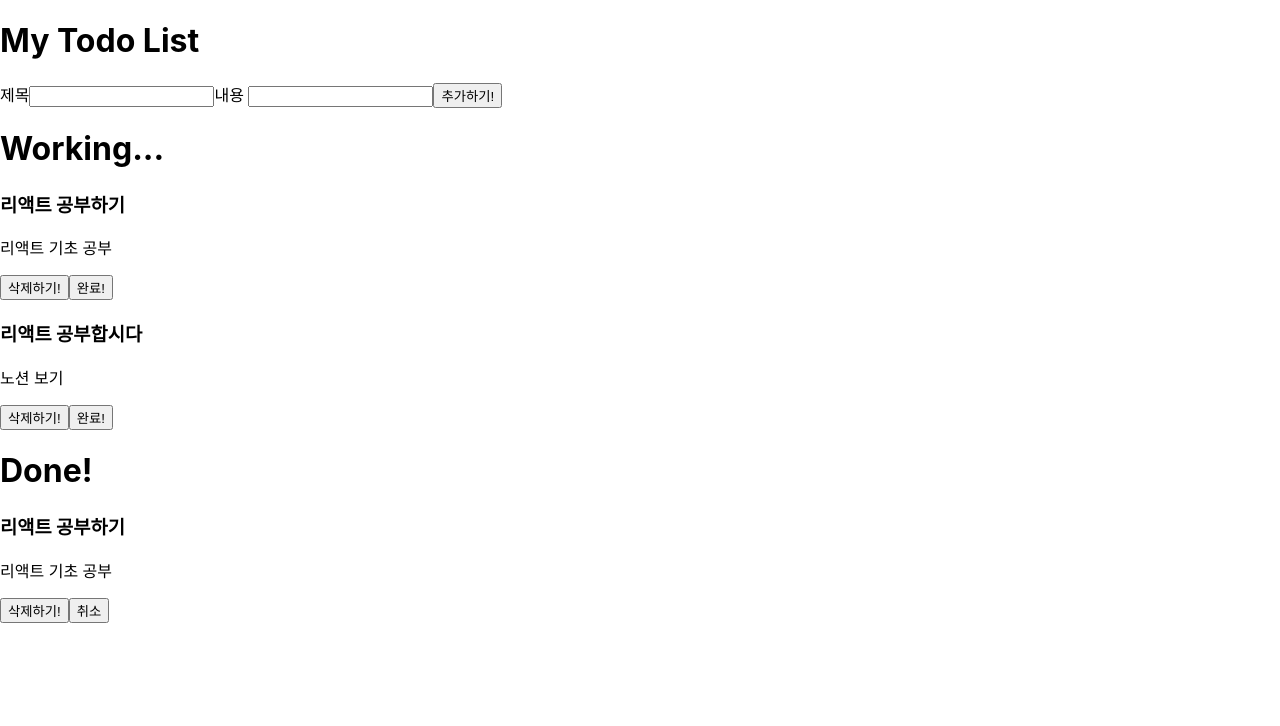
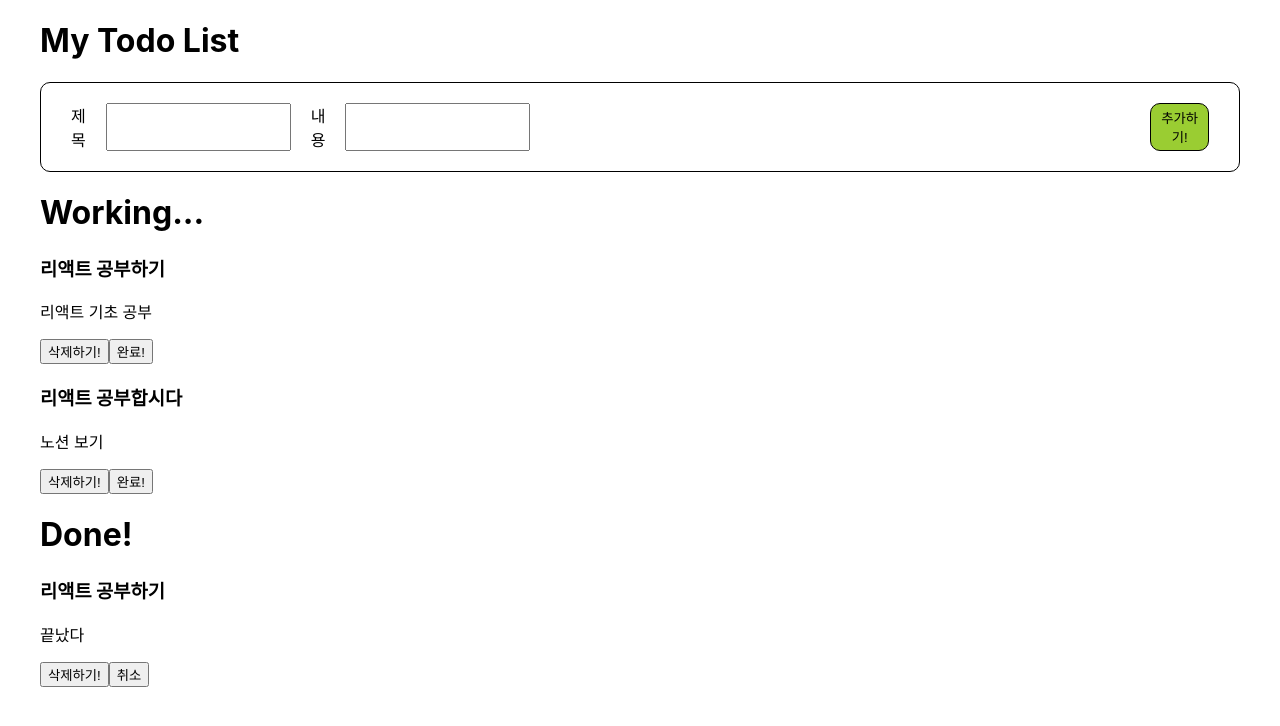
Before and after one commit to UkTheBlood/todolist, a React (Create React App) app: page / in a window 1280 px wide. Shown: the top 726 px of the page. Built offline with nearby package versions, Linux system fonts and the light colour scheme.

Commit message:
components separation

```diff
--- a/src/App.css
+++ b/src/App.css
@@ -0,0 +1,18 @@
+.wrapper {
+    width: 1200px;
+    margin: auto;
+}
+.title {
+    border: 1px solid black;
+    padding: 20px 30px;
+    border-radius: 10px;
+    display: flex;
+    gap: 20px;
+}
+.add-button {
+    margin-left: 600px;
+    width: 150px;
+    background-color: yellowgreen;
+    border: 1px solid black;
+    border-radius: 10px;
+}
--- a/src/App.js
+++ b/src/App.jsx
@@ -1,12 +1,14 @@
 import React, { useState } from "react";
 import './App.css';
+import DoneSection from "./components/DoneSection";
+import WorkingSection from "./components/WorkingSection";
 
 function App() {
   // 초기값과 setTodo 만들기
   const [todo, setTodo] = useState([
     { id: 1, title: "리액트 공부하기", contents: "리액트 기초 공부", done: false },
     { id: 2, title: "리액트 공부합시다", contents: "노션 보기", done: false },
-    { id: 3, title: "리액트 공부하기", contents: "리액트 기초 공부", done: true },
+    { id: 3, title: "리액트 공부하기", contents: "끝났다", done: true },
   ]);
 
   const [title, setTitle] = useState('')
@@ -59,19 +61,10 @@ function App() {
     );
   };
 
-
-  // const ModifyClick = (id: number) => {
-  //   setUsers((el) =>
-  //     el.map((todo) => (todo.id === id ? { ...todo, done: !todo.done } : todo))
-  //   );
-  // };
-
-
-
   return (
-    <div>
+    <div className="wrapper">
       <h1>My Todo List</h1>
-      <div>
+      <div className="title">
         {/* input 태그들 */}
         제목
         <input
@@ -83,8 +76,9 @@ function App() {
           value={contents}
           onChange={contentsChangeHandler}
         />
-        <button onClick={clickAddbutton}>추가하기!</button>
+        <button className="add-button" onClick={clickAddbutton}>추가하기!</button>
       </div>
+
 
 
       {/* Working... */}
@@ -95,14 +89,12 @@ function App() {
             return work.done === false
           }).map(item => {
             return (
-              <div key={item.id} className="">
-                <h3>{item.title}</h3>
-                <p>{item.contents}</p>
-
-                <button onClick={() => clickRomoveButton(item.id)}>삭제하기!</button>
-
-                <button onClick={() => isDoneButton(item.id)}>완료!</button>
-              </div>
+              <WorkingSection
+                key={item.id}
+                item={item}
+                clickRomoveButton={clickRomoveButton}
+                isDoneButton={isDoneButton}
+              />
             )
           })
         }
@@ -117,14 +109,12 @@ function App() {
             return work.done === true
           }).map(item => {
             return (
-              <div key={item.id} className="">
-                <h3>{item.title}</h3>
-                <p>{item.contents}</p>
-
-                <button onClick={() => clickRomoveButton(item.id)}>삭제하기!</button>
-
-                <button onClick={() => clickCancelButton(item.id)}>취소</button>
-              </div>
+              <DoneSection
+                key={item.id}
+                item={item}
+                clickRomoveButton={clickRomoveButton}
+                clickCancelButton={clickCancelButton}
+              />
             )
           })
         }
@@ -133,4 +123,8 @@ function App() {
   );
 }
 
+
+
+
+
 export default App;
--- /dev/null
+++ b/src/components/DoneSection.jsx
@@ -0,0 +1,14 @@
+const DoneSection = ({ item, clickRomoveButton, clickCancelButton }) => {
+    return (
+        <div key={item.id} className="">
+            <h3>{item.title}</h3>
+            <p>{item.contents}</p>
+
+            <button onClick={() => clickRomoveButton(item.id)}>삭제하기!</button>
+
+            <button onClick={() => clickCancelButton(item.id)}>취소</button>
+        </div>
+    )
+}
+
+export default DoneSection
--- /dev/null
+++ b/src/components/WorkingSection.jsx
@@ -0,0 +1,14 @@
+const WorkingSection = ({ item, clickRomoveButton, isDoneButton }) => {
+    return (
+        <div key={item.id} className="">
+            <h3>{item.title}</h3>
+            <p>{item.contents}</p>
+
+            <button onClick={() => clickRomoveButton(item.id)}>삭제하기!</button>
+
+            <button onClick={() => isDoneButton(item.id)}>완료!</button>
+        </div>
+    )
+}
+
+export default WorkingSection
```
